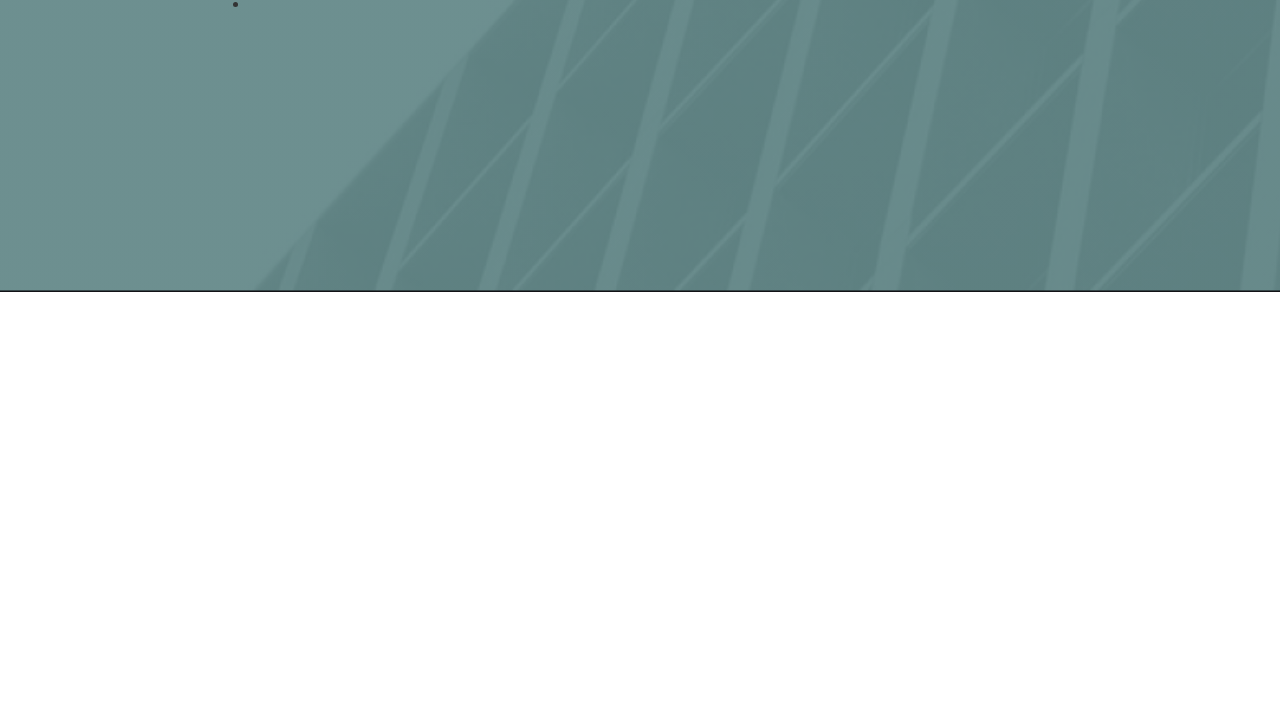
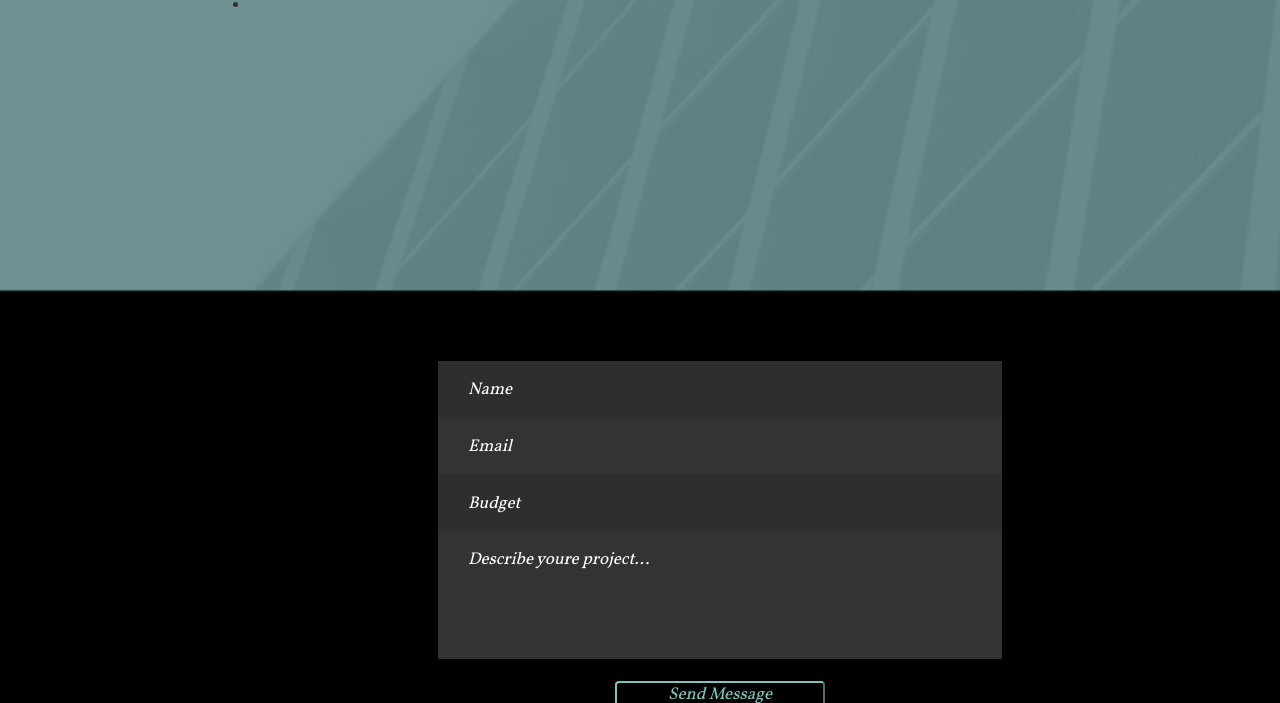
Before and after one commit to MaximKarlov/minimal-blended12-terminal, a website built with Parcel: page src/index.html in a window 1280 px wide. Shown: the part 2049-2752 px from the top of the page. Before the commit the page ends 2341 px from the top, so only its background shows below. Built offline with nearby package versions, Linux system fonts and the light colour scheme.

Commit message:
do-frame-9

```diff
--- a/src/index.html
+++ b/src/index.html
@@ -1,5 +1,6 @@
 <!DOCTYPE html>
 <html lang="ru">
+
 <head>
   <meta charset="UTF-8" />
   <meta name="viewport" content="width=device-width, initial-scale=1.0" />
@@ -7,12 +8,11 @@
   <link rel="stylesheet" href="./sass/index.scss" />
   <link rel="preconnect" href="https://fonts.googleapis.com" />
   <link rel="preconnect" href="https://fonts.gstatic.com" crossorigin />
-    <link
-      href="https://fonts.googleapis.com/css2?family=Montserrat&family=Oswald&family=Vollkorn&display=swap"
-      rel="stylesheet"
-    />
+  <link href="https://fonts.googleapis.com/css2?family=Montserrat&family=Oswald&family=Vollkorn&display=swap"
+    rel="stylesheet" />
   <script type="module" src="./index.js"></script>
 </head>
+
 <body>
   <!-- ❗️❗️❗️ Add partials like so for every page -->
   <include src="./partials/frame-1.html"></include>
@@ -20,5 +20,7 @@
   <include src="./partials/frame-3.html"></include>
   <include src="./partials/frame-4.html"></include>
   <include src="./partials/frame-8.html"></include>
+  <include src="./partials/frame-9.html"></include>
 </body>
+
 </html>
--- /dev/null
+++ b/src/partials/frame-9.html
@@ -0,0 +1,26 @@
+<section class="section frame-9">
+  <div class="container">
+    <h2 class="visually-hidden">Order service</h2>
+    <div class="message-service">
+      <input type="text" name="client-name" placeholder="Name" class="input">
+      <input type="email" name="client-email" placeholder="Email" class="input">
+      <input type="number" name="project-budget" placeholder="Budget" class="input">
+      <textarea name="project-description" placeholder="Describe youre project..." class="input text-area"></textarea>
+      <button type="submit" class="send-btn">Send Message</button>
+    </div>
+    <div class="logo-link">
+      <a href="#" class="logo-link">
+        <img src="./images/logo.png" alt="logo" class="logo-img">
+      </a>
+    </div>
+    <p class="depiction">Minimal Template made in Webflow. All rights reserved.</p>
+
+
+
+
+
+
+
+
+  </div>
+</section>
--- /dev/null
+++ b/src/sass/_frame-9.scss
@@ -0,0 +1,76 @@
+.frame-9 {
+  background-color: var(--footer-background-color);
+}
+.message-service {
+  display: block;
+  margin: 0 auto;
+  width: 564px;
+}
+.input {
+  display: block;
+  width: 100%;
+  height: 57px;
+  background: var(--input-color-not-even);
+  border: none;
+  font-family: 'Vollkorn';
+  font-style: italic;
+  font-weight: 400;
+  font-size: 17px;
+  line-height: 1.3;
+  color: var(--second-text-color);
+  padding-left: 30px;
+}
+.input:nth-child(even) {
+  background: var(--input-color-even);
+}
+.input::placeholder {
+  color: var(--second-text-color);
+}
+.text-area {
+  display: block;
+  width: 100%;
+  height: 127px;
+  resize: none;
+  padding-top: 17px;
+}
+.send-btn {
+  display: block;
+  width: 210px;
+  height: 53;
+  border-color: var(--footer-button-color);
+  color: var(--footer-button-color);
+  border-radius: 4px;
+  margin: 0 auto;
+  background-color: inherit;
+  margin-top: 22px;
+  font-family: 'Vollkorn';
+  font-style: italic;
+  font-weight: 400;
+  font-size: 17px;
+  line-height: 1.3;
+  align-items: center;
+}
+.visually-hidden {
+  overflow: hidden;
+  position: absolute;
+  white-space: nowrap;
+  clip: rect(0 0 0 0);
+  clip-path: inset(50%);
+  height: 1px;
+  width: 1px;
+}
+
+.logo-img {
+  margin: 0 auto;
+  padding-top: 37px;
+}
+.depiction {
+  font-family: 'Vollkorn';
+  font-style: normal;
+  font-weight: 400;
+  font-size: 15px;
+  line-height: 1, 47;
+  text-align: center;
+  color: var(--depiction-color);
+  padding-top: 14px;
+}
--- a/src/sass/_vars.scss
+++ b/src/sass/_vars.scss
@@ -3,4 +3,9 @@
   --section-title-line-color: rgba(0, 0, 0, 0.09);
   --section-green-color: #f5f5f5;
   --second-text-color: #ffffff;
+  --footer-background-color: #000000;
+  --input-color-even: rgba(255, 255, 255, 0.2);
+  --input-color-not-even: rgba(255, 255, 255, 0.18);
+  --footer-button-color: #7ec4bd;
+  --depiction-color: rgba(255, 255, 255, 0.4);
 }
--- a/src/sass/index.scss
+++ b/src/sass/index.scss
@@ -5,3 +5,4 @@
 @import './_frame-3';
 @import './_frame-4';
 @import './_frame-8';
+@import './_frame-9';
```
Also changed, not shown: src/images/logo.png, src/images/logo.svg (added), 1 other file. Lines whose indentation alone changed are shown as unchanged.
